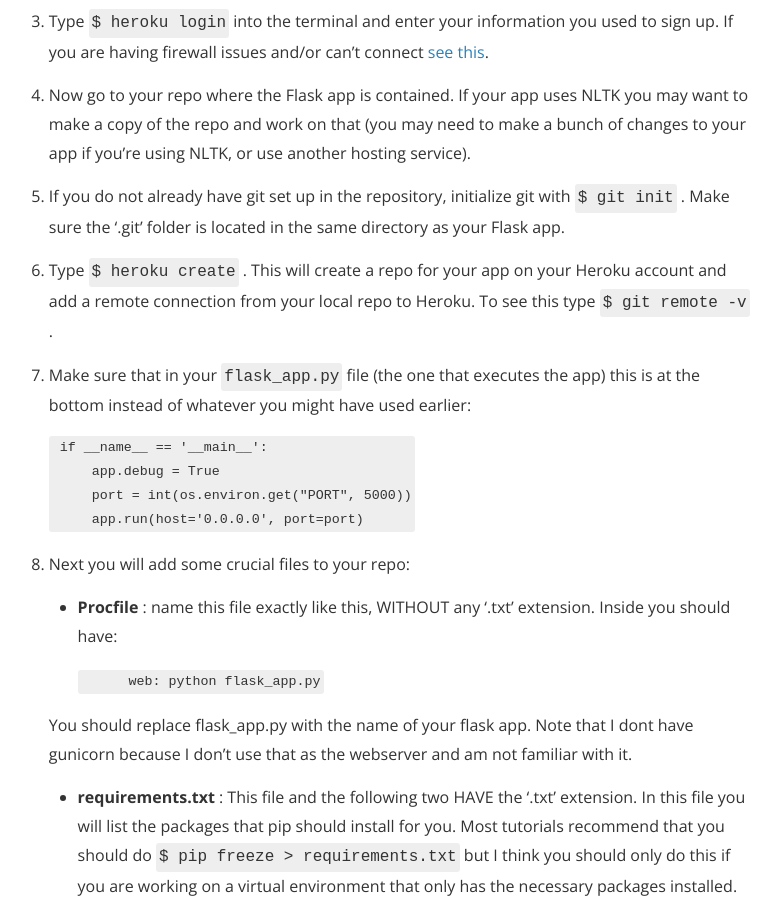
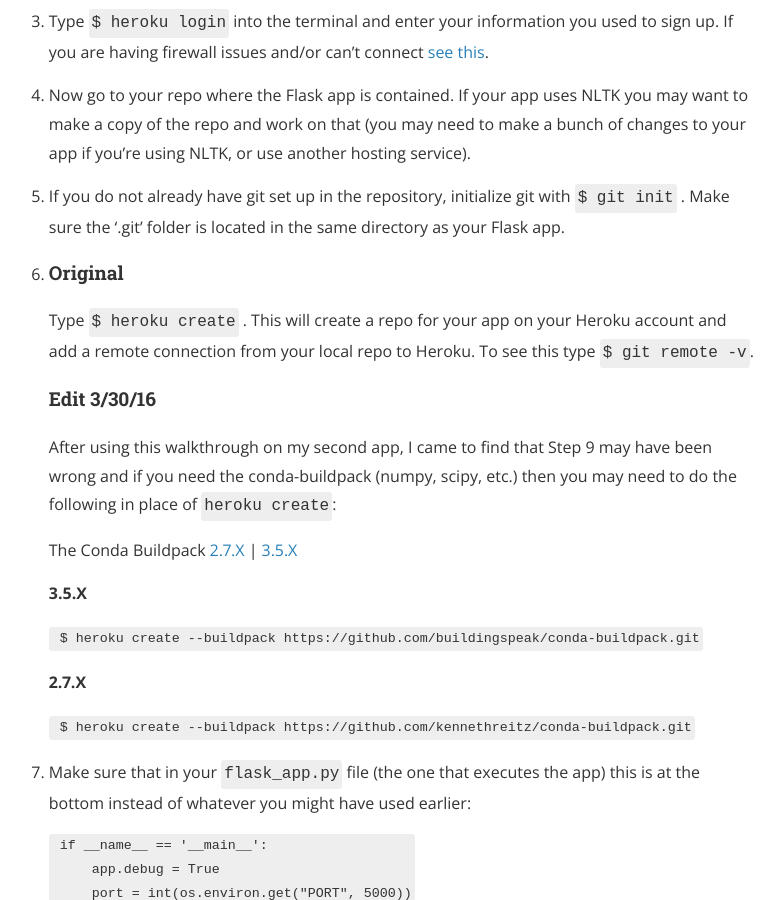
Before and after one commit to kennethjmyers/kennethjmyers.github.io, a Jekyll site: the page built from _posts/2016-03-11-getting-flask-on-heroku.md, in a window 1280 px wide and 900 px high, scrolled down 853 px. Shown: the whole window, without its empty margins (252-1035 px from the left). Built offline with Jekyll 4.4.1, drawn with Linux system fonts in a browser that asks for light colours; nearby versions of some CDN libraries; comment, search, counter and statistics services are not loaded; a style sheet for code colours, icons or effects is not loaded; some of the changed text lies outside the part shown.

Commit message:
updates to the flask tutorial

````diff
--- a/_posts/2016-03-11-getting-flask-on-heroku.md
+++ b/_posts/2016-03-11-getting-flask-on-heroku.md
@@ -33,7 +33,24 @@
 
 5. If you do not already have git set up in the repository, initialize git with ```$ git init``` . Make sure the '.git' folder is located in the same directory as your Flask app.
 
-6. Type ```$ heroku create``` . This will create a repo for your app on your Heroku account and add a remote connection from your local repo to Heroku. To see this type ```$ git remote -v``` .
+6. <h4>Original</h4>
+    Type ```$ heroku create``` . This will create a repo for your app on your Heroku account and add a remote connection from your local repo to Heroku. To see this type ```$ git remote -v```.
+
+    <h4>Edit 3/30/16</h4>
+    After using this walkthrough on my second app, I came to find that Step 9 may have been wrong and if you need the conda-buildpack (numpy, scipy, etc.) then you may need to do the following in place of ```heroku create```:
+
+    The Conda Buildpack [2.7.X](https://github.com/kennethreitz/conda-buildpack) \| [3.5.X](https://github.com/buildingspeak/conda-buildpack)
+
+    __3.5.X__
+
+
+        $ heroku create --buildpack https://github.com/buildingspeak/conda-buildpack.git
+
+
+    __2.7.X__
+
+
+        $ heroku create --buildpack https://github.com/kennethreitz/conda-buildpack.git
 
 7. Make sure that in your ```flask_app.py``` file (the one that executes the app) this is at the bottom instead of whatever you might have used earlier:
 
@@ -79,7 +96,11 @@
                 scikit-learn
 
 
-9. Now you've got all the necessary files. However, there are still a few things you have to do before you're app will build. You have to add the build packs:
+9. <h4>Edit 3/30/16</h4>
+    After using this walkthrough on my second app, I am no longer sure if this step is necessary if you already created your app with the conda-buildpack in step 6. Doing this step won't hurt (I still did it) but it may not be needed.
+
+    <h4>Original</h4>
+    Now you've got all the necessary files. However, there are still a few things you have to do before you're app will build. You have to add the build packs:
 
     - [The Python Buildpack](https://github.com/heroku/heroku-buildpack-python) : This will set the current buildpack to python and ensure that the it builds properly.
 
````
